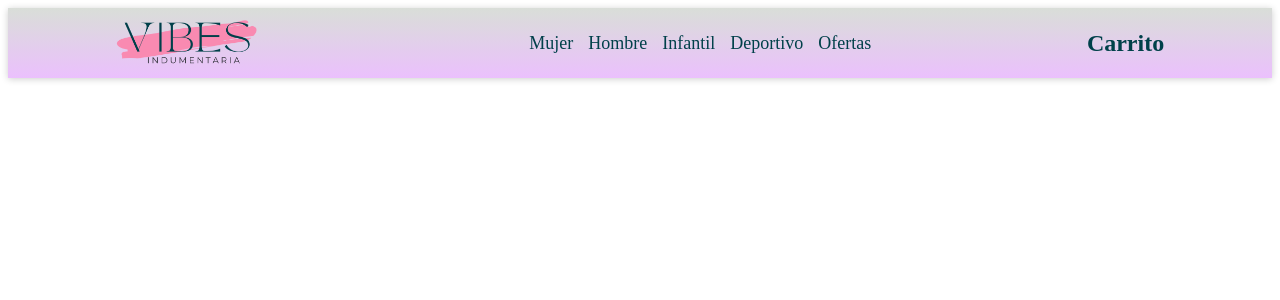
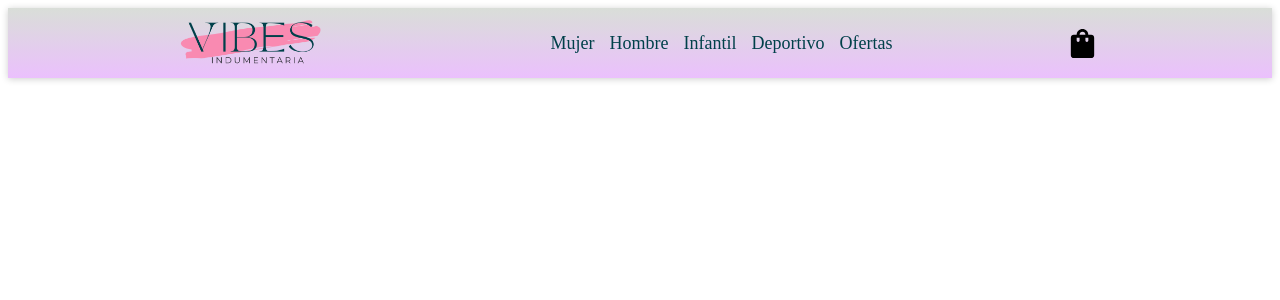
Before and after one commit to LeoA78/react31210, a JavaScript app: page / in a window 1280 px wide. Shown: the top 300 px of the page. Built offline with nearby package versions, Linux system fonts and the light colour scheme; the HTML template or start-up script is replaced by a standard one.

Commit message:
Estilos para el header

```diff
--- a/package.json
+++ b/package.json
@@ -3,6 +3,9 @@
   "version": "0.1.0",
   "private": true,
   "dependencies": {
+    "@emotion/react": "^11.9.3",
+    "@emotion/styled": "^11.9.3",
+    "@mui/icons-material": "^5.8.4",
     "@testing-library/jest-dom": "^5.16.4",
     "@testing-library/react": "^13.3.0",
     "@testing-library/user-event": "^13.5.0",
--- a/src/components/NavBar.js
+++ b/src/components/NavBar.js
@@ -1,26 +1,36 @@
-import './navbar.css';
-import logo from '../assets/images/logo.png';
+import "./navbar.css";
+import logo from "../assets/images/logo.png";
+import ShoppingBagIcon from "@mui/icons-material/ShoppingBag";
+import MenuIcon from '@mui/icons-material/Menu';
 
 function NavBar() {
   return (
     <>
       <header>
-        <div className='brand'>
+        <div className="brand">
           <img src={logo} alt="Logo de Vibes" />
         </div>
 
-        <nav className='menu'>
-          <ul className='menu-list'>
-            <li className='item'>Mujer</li>
-            <li className='item'>Hombre</li>
-            <li className='item'>Infantil</li>
-            <li className='item'>Deportivo</li>
-            <li className='item'>Ofertas</li>
+        <nav className="menu">
+
+          <input type="checkbox" id="check" />
+
+          <label for="check" class="checkbtn">
+            <i class="menu-icon">
+              <MenuIcon/>
+            </i>
+          </label>
+
+          <ul className="menu-list">
+            <li className="item"><a href="#">Mujer</a></li>
+            <li className="item"><a href="#">Hombre</a></li>
+            <li className="item"><a href="#">Infantil</a></li>
+            <li className="item"><a href="#">Deportivo</a></li>
+            <li className="item"><a href="#">Ofertas</a></li>
           </ul>
+
         </nav>
-
-        <h2>Carrito</h2>
-
+        <ShoppingBagIcon fontSize="large" />
       </header>
     </>
   );
--- a/src/components/navbar.css
+++ b/src/components/navbar.css
@@ -1,33 +1,78 @@
-
-header{
+header {
   width: 100%;
   height: 70px;
-    /* background: #bed9d2; */
   background-image: linear-gradient(to top, #ebc0fd 0%, #d9ded8 100%);
-    box-shadow: 0px 1px 7px 0px rgba(0,0,0,0.2);
+  box-shadow: 0px 1px 7px 0px rgba(0, 0, 0, 0.2);
   display: flex;
   align-items: center;
-    justify-content: space-around;
-    color:#00404a;
+  justify-content: space-evenly;
 }
 
-
-header .brand img{
+header .brand img {
   height: 65px;
 }
 
-header .menu .menu-list{
+header .menu .menu-list {
   display: flex;
-flex-direction: row;
+  justify-content: center;
 }
 
-header .menu .menu-list .item{
+header .menu .menu-list .item {
   list-style: none;
   margin-left: 15px;
   font-size: 18px;
 }
 
-header .menu .menu-list .item:hover{
+header .menu .menu-list .item:hover {
   text-decoration: underline;
+}
+
+header .menu .menu-list .item a{
+    text-decoration: none;
+    color: #00404a;
+}
+
+#check,
+.checkbtn {
+  display: none;
+}
+
+@media (max-width: 768px) {
+  .checkbtn {
+    display: block;
+  }
+
+  .menu-icon {
+    display: block;
+    position: fixed;
+    top: 25px;
+    right: 20px;
     cursor: pointer;
   }
+
+  .menu .menu-list {
+    display: flex;
+    flex-direction: column;
+    position: fixed;
+    top: 70px;
+    left: -120%;
+    background: rgba(34, 34, 34, 0.6);
+    width: 100%;
+    margin: 0;
+    padding: 0;
+  }
+  .menu .menu-list .item {
+    margin: 0;
+    padding: 1rem;
+    text-align: center;
+  }
+  .menu .menu-list .item a{
+    color: white !important;
+  }
+
+
+  #check:checked ~ ul {
+    left: 0;
+    transition: all 0.25s;
+  }
+}
```
Also changed, not shown: 1 other file (tests, documents, lock files or other folders). Lines whose indentation alone changed are shown as unchanged.
